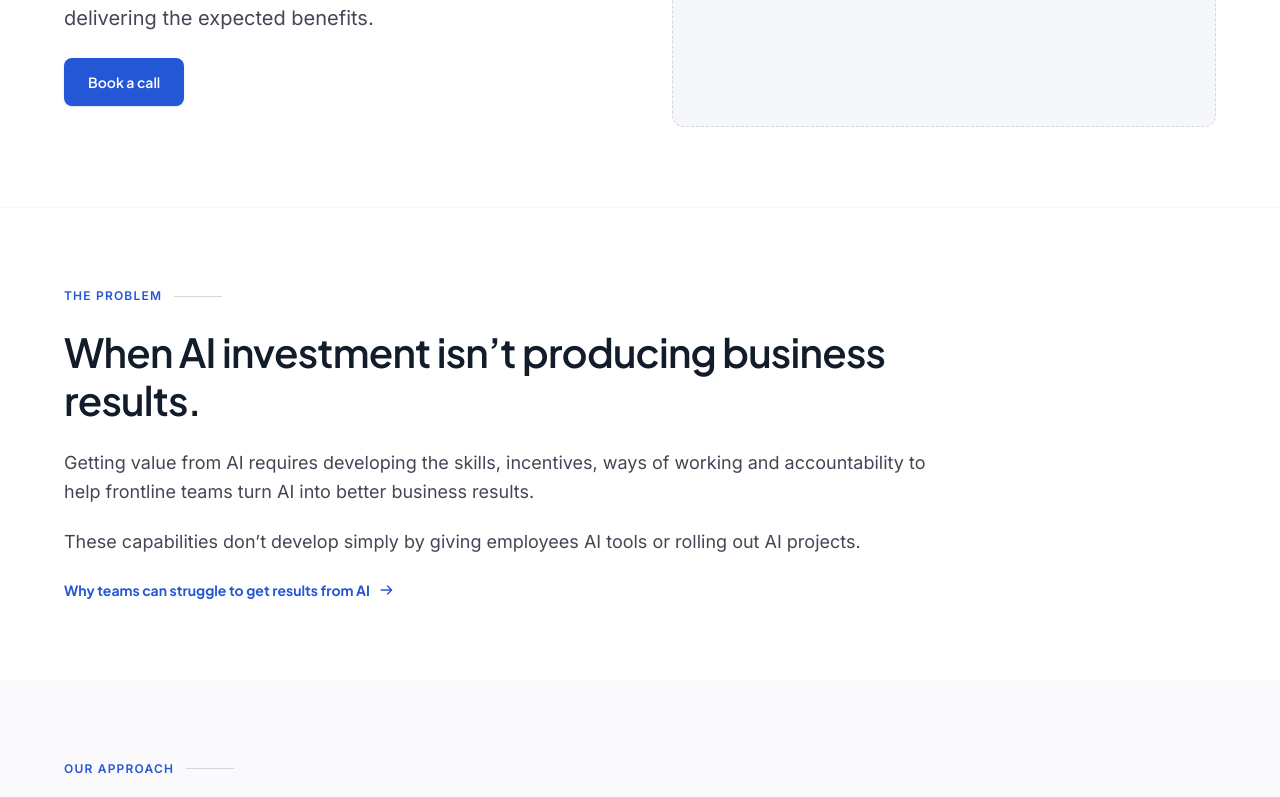
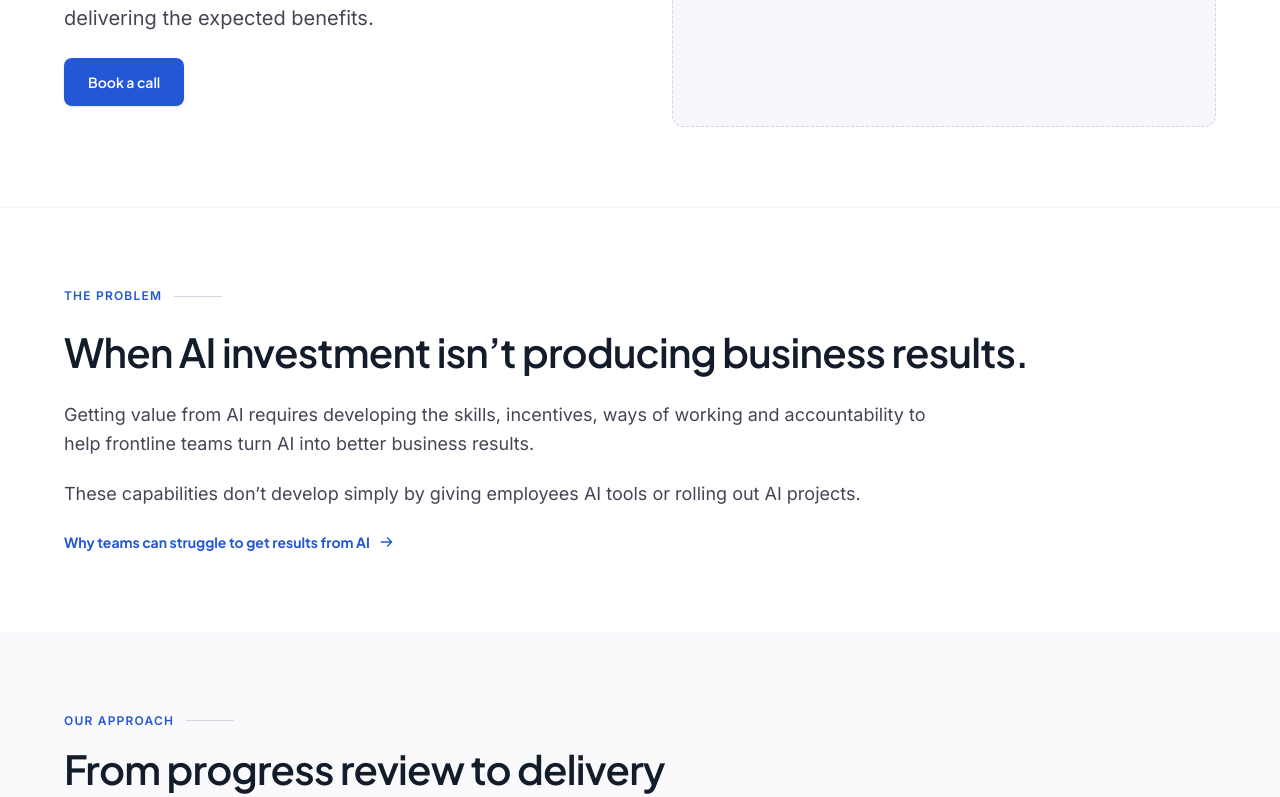
Before and after one commit to signalaibpi/signal-website, a Next.js app: page / in a window 1280 px wide. Shown: the part 417-1214 px from the top of the page. Built offline with nearby package versions, Linux system fonts and the light colour scheme.

Commit message:
Allow problem heading full width with balanced wrapping

```diff
--- a/components/home/Problem.tsx
+++ b/components/home/Problem.tsx
@@ -5,12 +5,12 @@ export function Problem() {
   return (
     <section className="w-full bg-surface-container-lowest py-16 sm:py-20 border-b border-outline-variant/20">
       <div className="max-w-[1280px] mx-auto px-5 md:px-10 lg:px-16">
-        <div className="max-w-4xl flex flex-col gap-6">
+        <div className="flex flex-col gap-6">
           <SectionEyebrow>The problem</SectionEyebrow>
-          <h2 className="font-display text-[28px] leading-[36px] sm:text-[40px] sm:leading-[48px] tracking-[-0.02em] text-on-surface font-semibold">
+          <h2 className="text-balance font-display text-[28px] leading-[36px] sm:text-[40px] sm:leading-[48px] tracking-[-0.02em] text-on-surface font-semibold">
             When AI investment isn’t producing business results.
           </h2>
-          <div className="flex flex-col gap-5 text-on-surface-variant font-body text-lg leading-relaxed">
+          <div className="max-w-4xl flex flex-col gap-5 text-on-surface-variant font-body text-lg leading-relaxed">
             <p>
               Getting value from AI requires developing the skills, incentives,
               ways of working and accountability to help frontline teams
```
Also changed, not shown: 1 other file (tests, documents, lock files or other folders).
